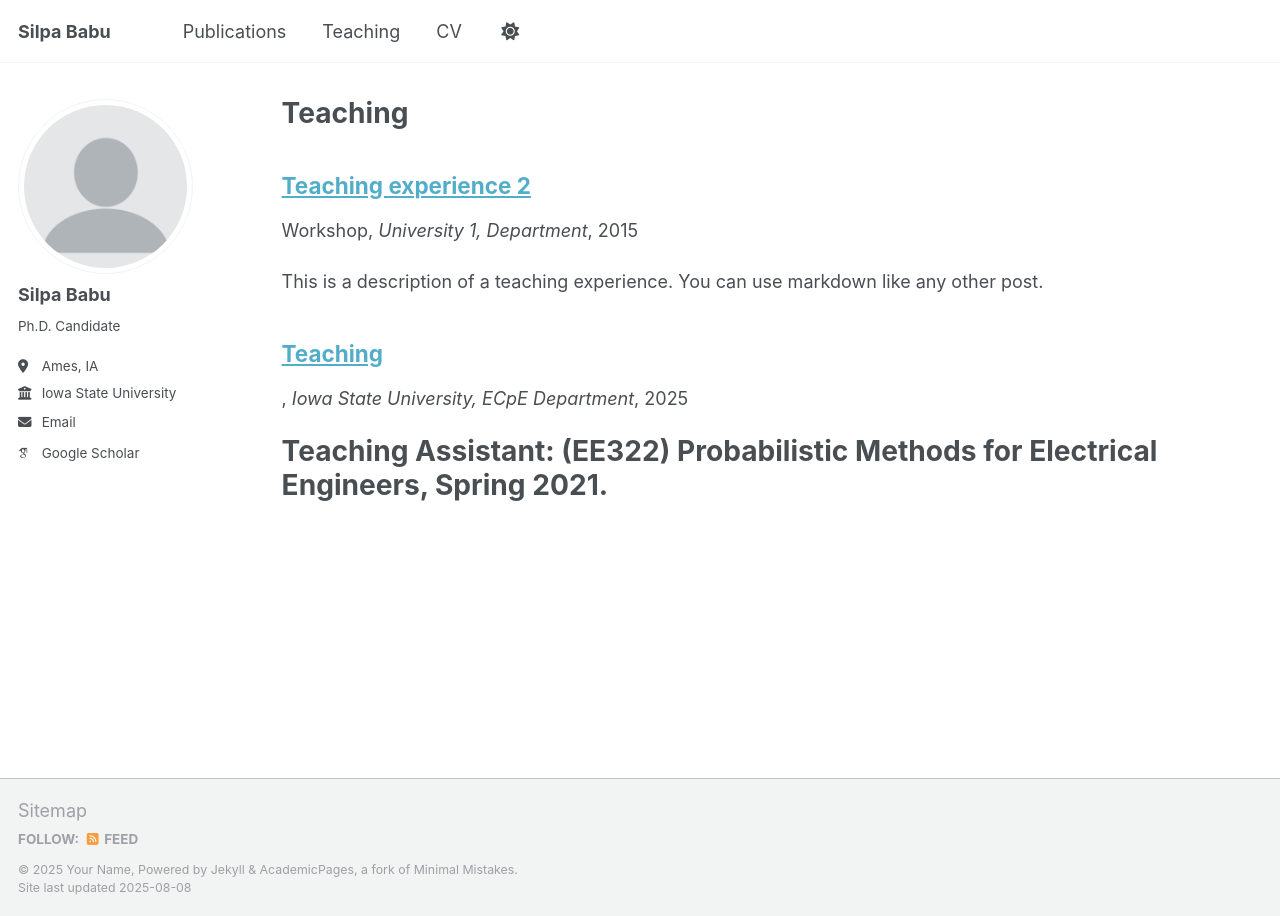
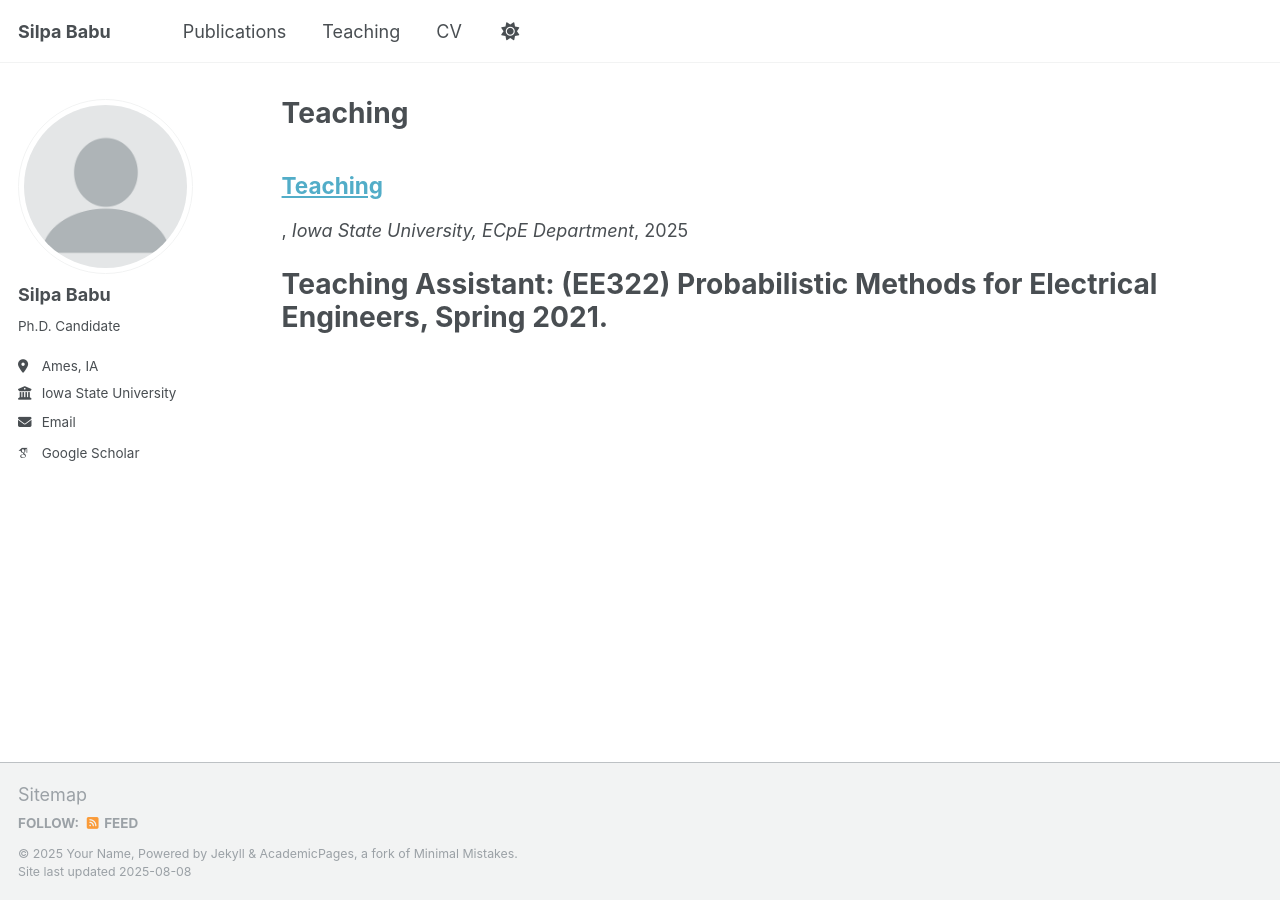
Before and after one commit to Silpa1/sbabu.github.io, a Jekyll site: the page built from _pages/teaching.html, in a window 1280 px wide. Built offline with Jekyll 4.4.1, drawn with Linux system fonts in a browser that asks for light colours; some web fonts are replaced; a script that is not in the unit is left out.

Commit message:
Update 2015-spring-teaching-2.md

```diff
--- a/_teaching/2015-spring-teaching-2.md
+++ b/_teaching/2015-spring-teaching-2.md
@@ -1,11 +1,10 @@
+
+
 ---
-title: "Teaching experience 2"
-collection: teaching
-type: "Workshop"
-permalink: /teaching/2015-spring-teaching-1
-venue: "University 1, Department"
-date: 2015-01-01
-location: "City, Country"
+layout: archive
+title: "Teaching"
+permalink: /teaching/
+author_profile: true
 ---
 
 This is a description of a teaching experience. You can use markdown like any other post.
```
